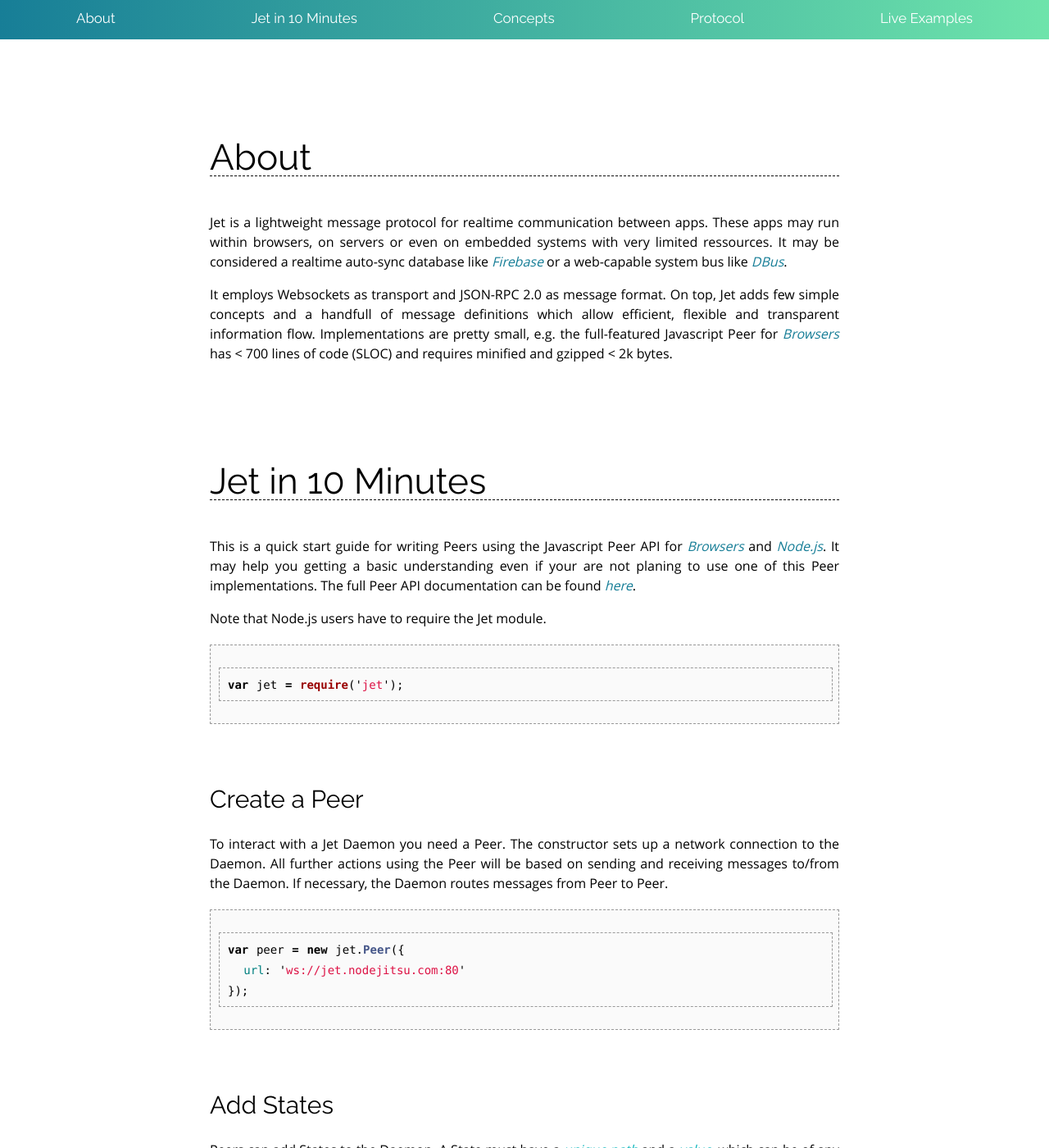
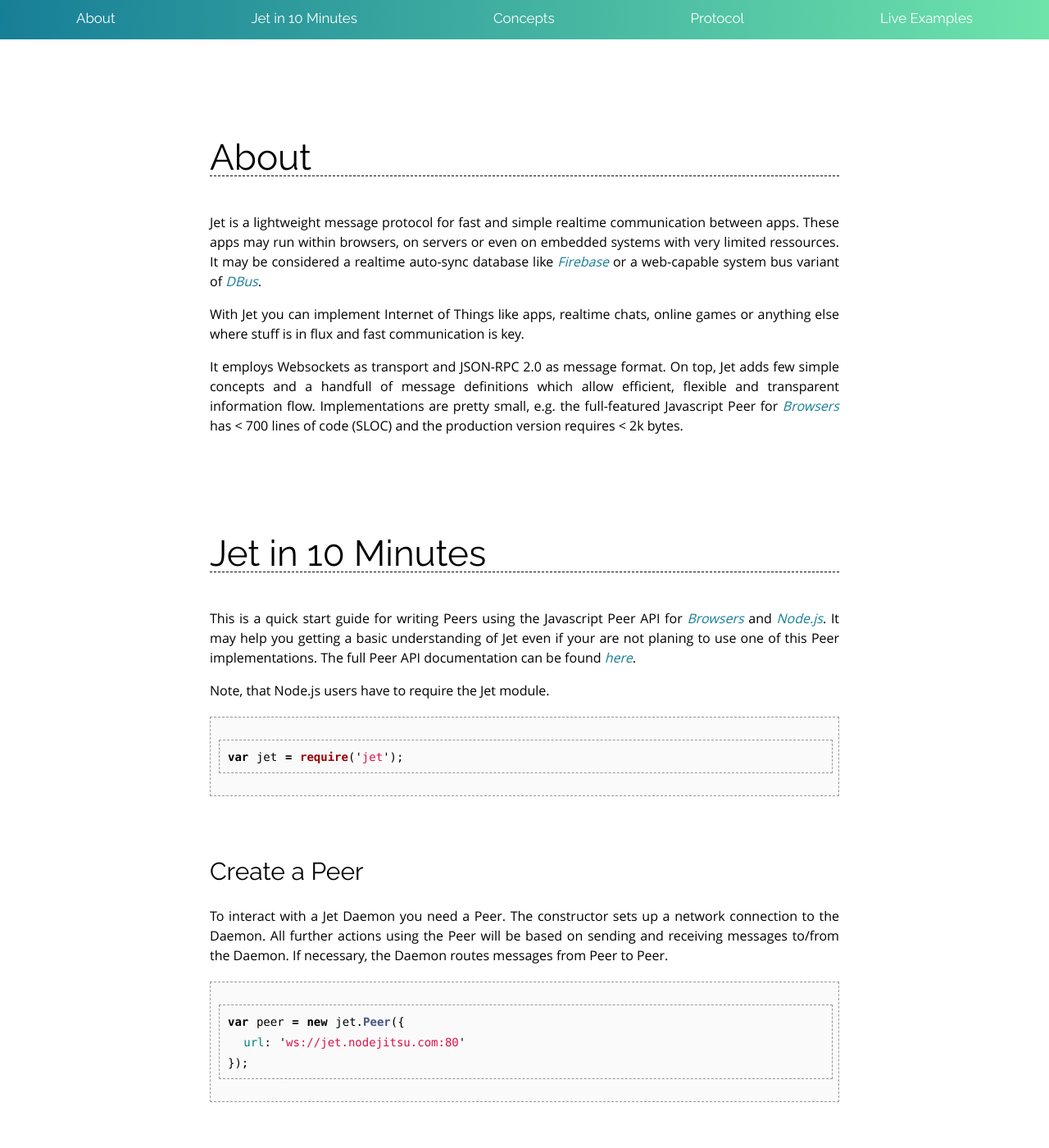
Before and after one commit to HBM/jet, a Jekyll site: the page built from index.md, in a window 1280 px wide and 1400 px high, scrolled down 593 px. Shown: the whole window at 82% size. Built offline with Jekyll 4.4.1, drawn with Linux system fonts in a browser that asks for light colours; Markdown is read by kramdown in place of the engine named in the settings; some of the changed text lies outside the part shown.

````diff
--- a/index.md
+++ b/index.md
@@ -5,29 +5,33 @@ title: Jet
 
 # About
 
-Jet is a lightweight message protocol for realtime communication between apps.
-These apps may run within browsers, on servers or even on embedded systems with
-very limited ressources. It may be considered a realtime auto-sync database like
-[Firebase](http://firebase.com) or a web-capable system bus like
-[DBus](dbus.freedesktop.org).
+Jet is a lightweight message protocol for fast and simple realtime communication
+between apps. These apps may run within browsers, on servers or even on embedded
+systems with very limited ressources. It may be considered a realtime auto-sync
+database like [Firebase](http://firebase.com) or a web-capable system bus variant
+of [DBus](dbus.freedesktop.org).
+
+With Jet you can implement Internet of Things like apps, realtime chats, online
+games or anything else where stuff is in flux and fast communication is
+key.
 
 It employs Websockets as transport and JSON-RPC 2.0 as message format.
 On top, Jet adds few simple concepts and a handfull of message definitions which
 allow efficient, flexible and transparent information flow. Implementations are
 pretty small, e.g. the full-featured Javascript Peer for
 [Browsers](https://github.com/lipp/jet-js/blob/master/peer.js) has < 700
-lines of code (SLOC) and requires minified and gzipped < 2k bytes.
+lines of code (SLOC) and the production version requires < 2k bytes.
 
 
 # Jet in 10 Minutes
 
 This is a quick start guide for writing Peers using the Javascript Peer API for
 [Browsers](http://github.com/lipp/jet-js) and [Node.js](http://github.com/lipp/node-jet).
-It may help you getting a basic understanding even if your are not planing to use
-one of this Peer implementations. The full Peer API documentation can be found
-[here](https://github.com/lipp/jet-js#api).
+It may help you getting a basic understanding of Jet even if your are not
+planing to use one of this Peer implementations.
+The full Peer API documentation can be found [here](https://github.com/lipp/jet-js#api).
 
-Note that Node.js users have to require the Jet module.
+Note, that Node.js users have to require the Jet module.
 
 ```javascript
 var jet = require('jet');
@@ -52,31 +56,37 @@ Peers can add States to the Daemon. A State must have a **unique path**
 and a **value**, which can be of any non-function type. States are visible to other
 Peers (by fetching) and any Peer may try to **set** the State to a new value.
 Whenever someone tries to set a State to a new value, the corresponding `set`
-callback function will be invoked. If a State does not provide a set callback
-function, it is considered read-only and an appropriate error response will be
-emitted. Per default, when the `set` callback does not throw an error,
+callback function will be invoked. Per default, when the `set` callback does not throw an error,
 a State change is posted automatically, thus keeping all other Peers and the
 Daemon in sync.
 
+```javascript
+var machineName = 'Animal';
+var machineNameState = peer.state({
+  path: 'machine/name',
+  value: machineName,
+  set: function(newName) {
+    machineName = newName;
+  }
+});
+```
+
+If a State does not provide a set callback function, it is considered read-only
+and an appropriate error response will be emitted.
 States may also change spontaneously at will, without someone trying to
 **set** the State. E.g. one could add a "cpu-load" State, which changes very
 frequently.
 
 ```javascript
 // add a state
-var fooVal = 1234;
-var foo = peer.state({
-  path: 'foo',
-  value: fooVal,
-  set: function (newVal) {
-    fooVal = newVal;
-  }
+var cpuLoadState = peer.state({
+  path: 'cpu/load',
+  value: readCpuLoad()
 });
 
-// async set to a new value
+// async post new value
 setTimeout(function () {
-  fooVal = 627;
-  foo.value(fooVal);
+  cpuLoadState.value(readCpuLoad());
 },3000);
 ```
 
````
Also changed, not shown: other parts of index.md (+4 -4 lines).
